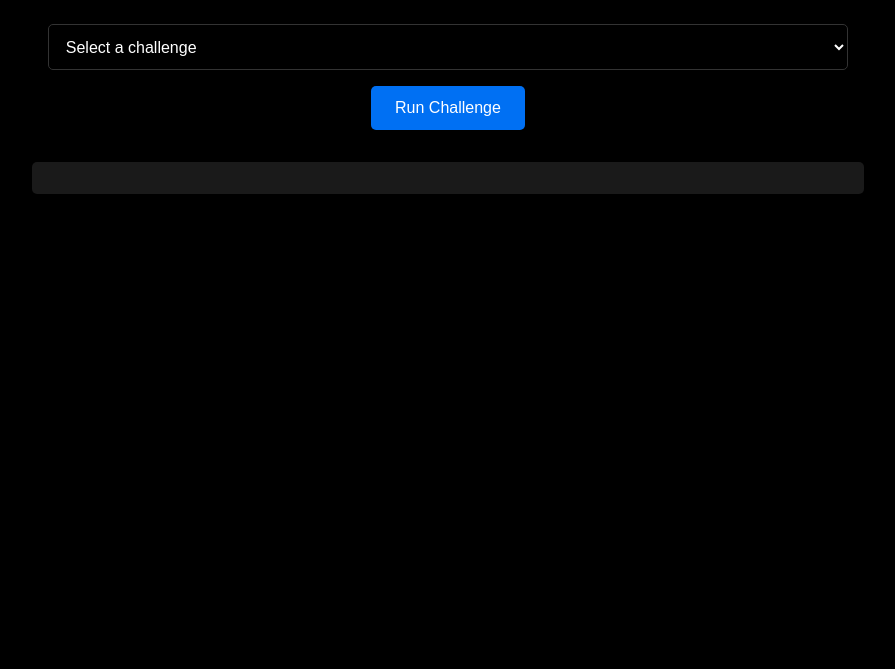
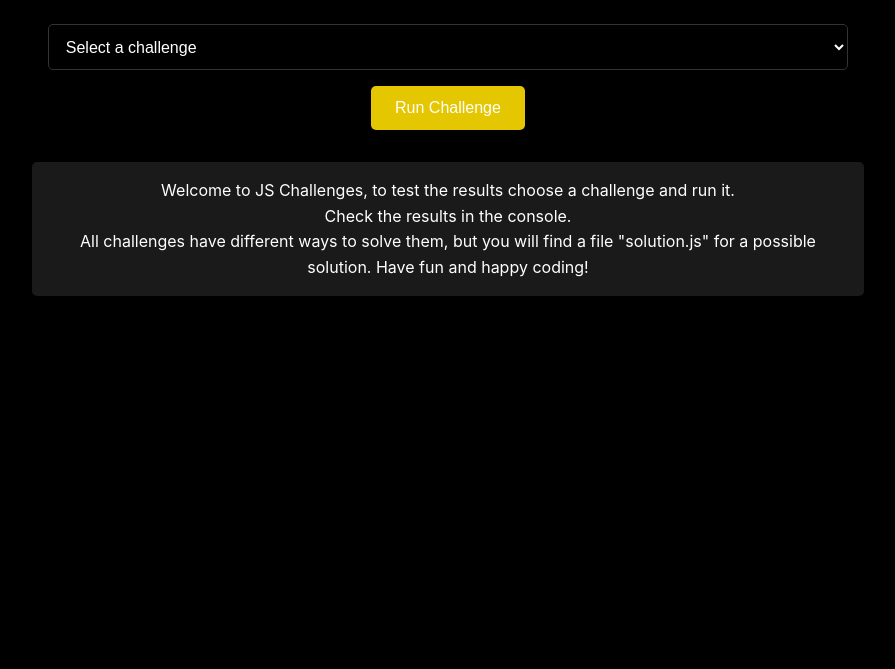
Before and after one commit to carlosazeta/js-challenges, a website built with Vite: page index.html in a window 1280 px wide. Shown: the part 131-800 px from the top of the page, without its empty margins (192-1087 px from the left). Built offline with nearby package versions, Linux system fonts and the light colour scheme.

Commit message:
Change initial message

```diff
--- a/challenges/01-panic/panic_function.js
+++ b/challenges/01-panic/panic_function.js
@@ -13,5 +13,5 @@ Example output: "I'M 😱 ALMOST 😱 OUT 😱 OF 😱 COFFEE!"
 */
 
 export default function panic(str) {
-	return `${str.split(' ').join(' 😱 ').toUpperCase()}!`
+	return
 }
--- a/challenges/11-removeDupesArray/solution.js
+++ b/challenges/11-removeDupesArray/solution.js
@@ -2,7 +2,7 @@ function removeDupesFromArray(arr) {
 	return [...new Set(arr)]
 }
 
-// Sin crear un nuevo set
+// Other solution
 
 function removeDupesFromArray(arr) {
 	return arr.filter((element, index) => arr.indexOf(element) === index)
--- a/index.html
+++ b/index.html
@@ -24,7 +24,15 @@
 				<option value="removeDupesArray">11 - Remove Dupes Array</option>
 			</select>
 			<button id="run-challenge">Run Challenge</button>
-			<div id="result"></div>
+			<div id="result">
+				Welcome to JS Challenges, to test the results choose a challenge and run
+				it.
+				<br />
+				Check the results in the console.
+				<br />
+				All challenges have different ways to solve them, but you will find a
+				file "solution.js" for a possible solution. Have fun and happy coding!
+			</div>
 		</div>
 		<script src="/main.js" type="module"></script>
 	</body>
--- a/main.js
+++ b/main.js
@@ -99,7 +99,7 @@ const challenges = {
 runButton.addEventListener('click', () => {
 	const selectedChallenge = challengeSelect.value
 	if (selectedChallenge && challenges[selectedChallenge]) {
-		console.clear() // Limpia la consola antes de cada ejecución
+		console.clear()
 		challenges[selectedChallenge]()
 		resultDiv.textContent = 'Check the console for results!'
 	} else {
--- a/style.css
+++ b/style.css
@@ -1,9 +1,9 @@
 :root {
 	--bg-color: #000;
 	--text-color: #fff;
-	--accent-color: #0070f3;
+	--accent-color: #e4c700;
 	--border-color: #333;
-	--hover-color: #0060df;
+	--hover-color: #cdb204;
 }
 
 body {
@@ -27,6 +27,7 @@ body {
 h1 {
 	font-size: 2.5rem;
 	margin-bottom: 2rem;
+	color: var(--accent-color);
 }
 
 #challenge-select {
```
